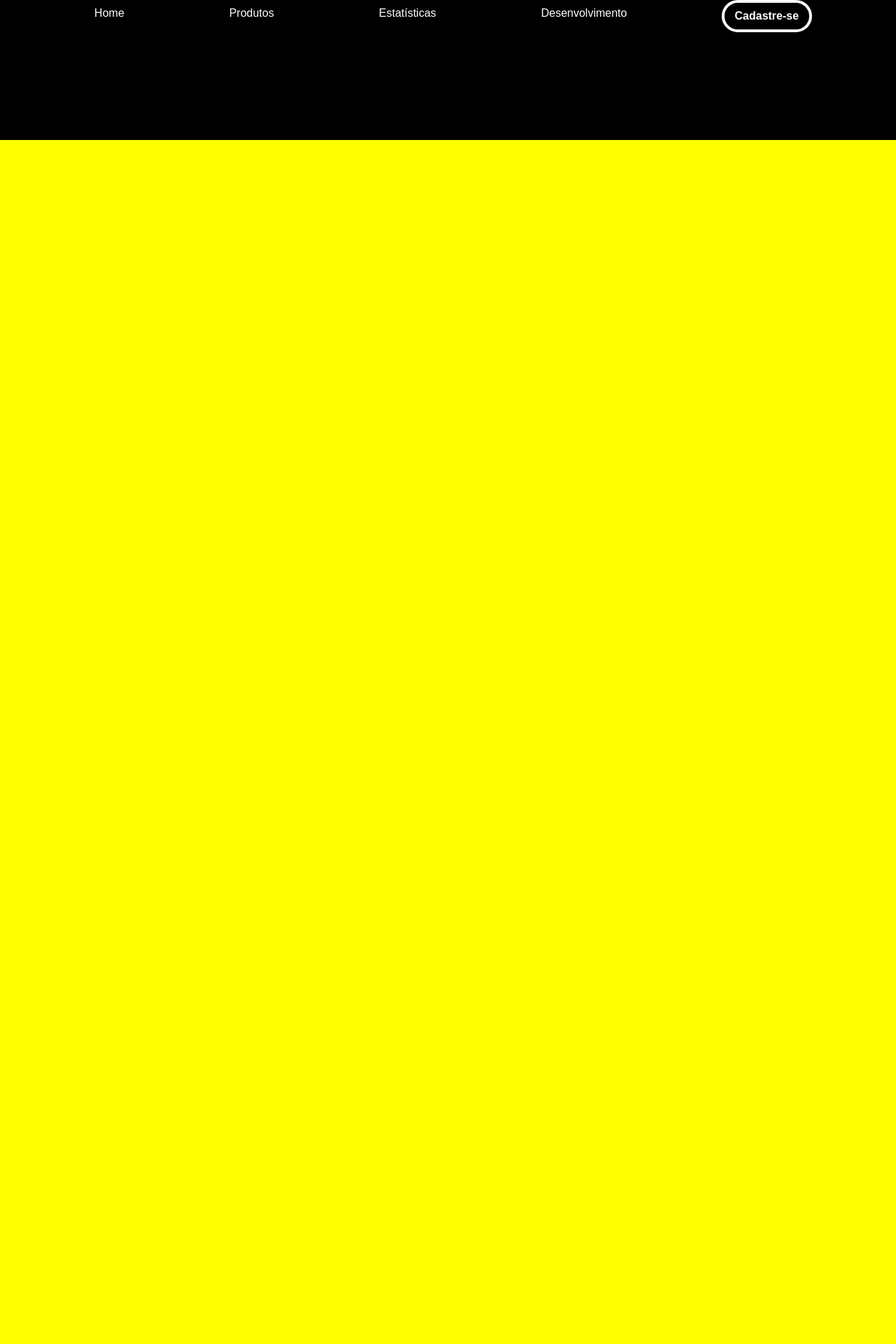
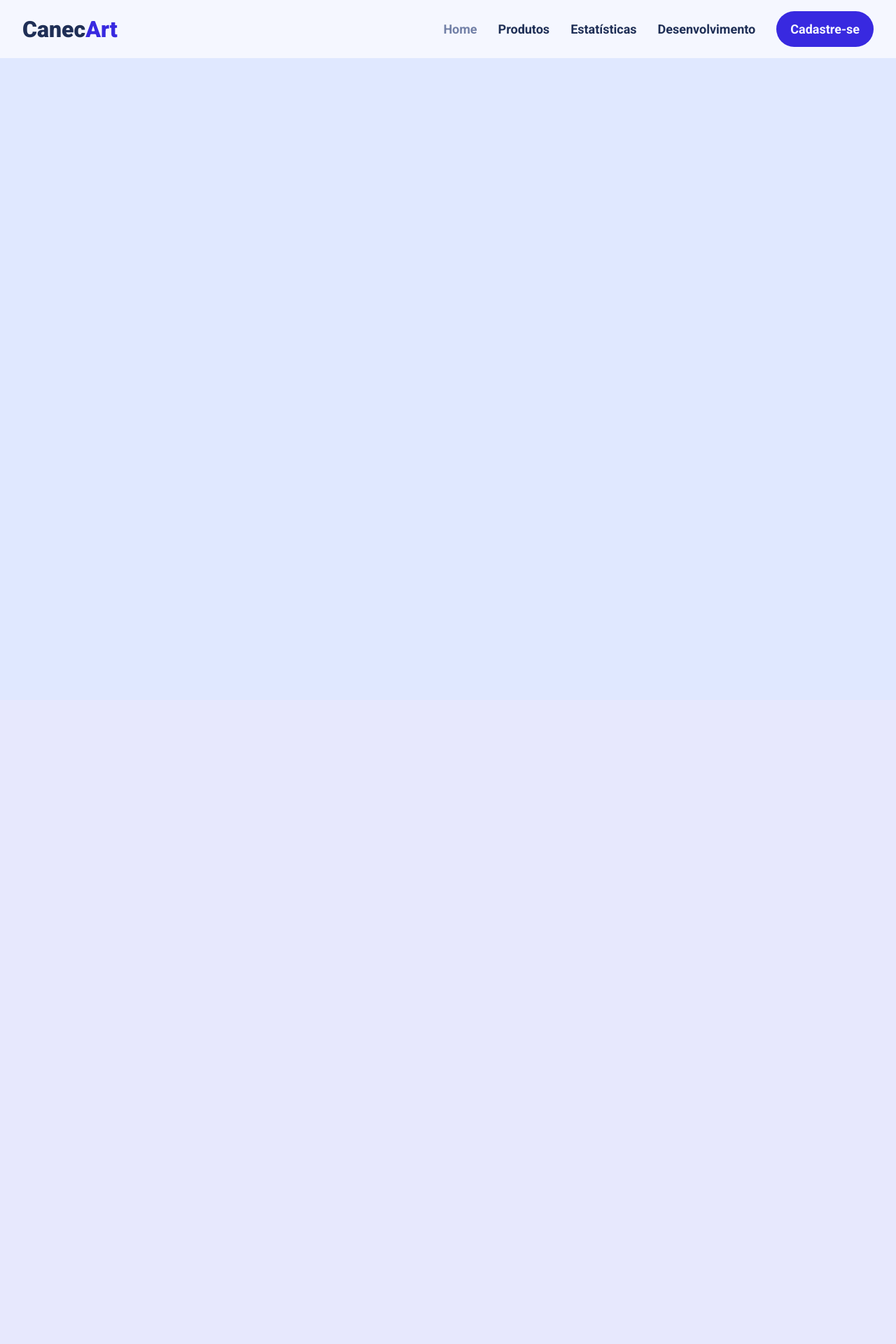
Before and after one commit to GabrielNicolim/CanecArt, a PHP site: page / in a window 1280 px wide. Shown: the top 1920 px of the page at 70% size. After the commit the page ends 83 px from the top, so only its background shows below. Run offline with PHP 8.4, Linux system fonts and the light colour scheme.

Commit message:
Barra de navegação e paleta de cores

```diff
--- a/index.html
+++ b/index.html
@@ -4,19 +4,23 @@
     <meta charset="UTF-8">
     <meta http-equiv="X-UA-Compatible" content="IE=edge">
     <meta name="viewport" content="width=device-width, initial-scale=1.0">
-    <title>Document</title>
+    <title>Home</title>
 
     <link rel="stylesheet" href="public/css/style.css">
 </head>
 <body>
     <div class="container">
         <header>
+            <a href="#home" class="logo">
+                Canec<span>Art</span>
+            </a>
+
             <nav>
-                <a href="" class="btn">Home</a>
-                <a href="" class="btn">Produtos</a>
-                <a href="" class="btn">Estatísticas</a>
-                <a href="" class="btn">Desenvolvimento</a>
-                <a href="" class="btn primary">Cadastre-se</a>
+                <a href="#home" class="btn active">Home</a>
+                <a href="#products" class="btn">Produtos</a>
+                <a href="#Estatics" class="btn">Estatísticas</a>
+                <a href="#Development" class="btn">Desenvolvimento</a>
+                <a href="#Register" class="btn primary">Cadastre-se</a>
             </nav>
         </header>
 
--- a/public/css/style.css
+++ b/public/css/style.css
@@ -1,67 +1,119 @@
+@import url('https://fonts.googleapis.com/css2?family=Roboto:wght@400;500;700;900&display=swap');
+
 /* Definição das cores */
+
+:root {
+    --pale-blue: hsl(225, 100%, 94%);
+    --bright-blue: hsl(245, 75%, 52%);
+    --very-pale-blue: hsl(225, 100%, 98%);
+    --desaturated-blue: hsl(224, 23%, 55%);
+    --dark-blue: hsl(223, 47%, 23%);
+    --white: #FFF;
+}
 
 * {
     margin: 0;
     padding: 0;
     box-sizing: border-box;
     overflow-x: hidden;
-    font-family: Arial, Helvetica, sans-serif;
+    font-family: 'Roboto', sans-serif;
+}
+
+a {
+    text-decoration: none;
 }
 
 body {
     width: 100vw;
     min-height: 100vh;
-    background: green;
+    background: var(--pale-blue);
 }
 
 .container {
     min-width: 1000px;
     max-width: 1500px;
     min-height: 1000px;
-    background: red;
     margin: 0 auto;
+    box-shadow: 0px 2px 5px rgba(0, 0, 0, 0.2);
 }
 
 header {
     width: 100%;
-
-    /* Remover Depois */
-    height: 200px;
-    background: black;
+    display: flex;
+    justify-content: space-between;
+    align-items: center;
+    padding: 1em 2em;
+    background: var(--very-pale-blue);
 }
 
 .content {
     width: 100%;
-
-    /* Remover Depois */
-    background: yellow;
-    height: 8000px;
 }
 
 footer {
     width: 100%;
+    background: var(--very-pale-blue);
+}
 
-    /* Remover Depois */
-    height: 100px;
-    background: white;
+.logo {
+    font-size: 32px;
+    font-weight: 900;
+    color: var(--dark-blue);
+}
+
+.logo span {
+    color: var(--bright-blue);
 }
 
 nav {
     display: flex;
     justify-content: space-evenly;
+    align-items: center;
 }
 
 nav .btn {
-    text-decoration: none;
-    font-weight: 500;
-    padding: 10px 15px;
-    border-radius: 8em;
+    font-weight: 700;
+    color: var(--dark-blue);
+    font-size: 18px;
+}
 
-    /* Remover Depois */
-    color: white;
+nav .btn:not(:last-child) {
+    margin-right: 30px;
+}
+
+nav .btn:not(:last-child):hover,
+nav .btn.active {
+    color: var(--desaturated-blue);
+    transition: 200ms;
 }
 
 nav .btn.primary {
-    font-weight: 700;
-    border: 4px solid white;
+    padding: 15px 20px;
+    border-radius: 8em;
+    background: var(--bright-blue);
+    color: var(--very-pale-blue);
 }
+
+nav .btn.primary:hover {
+    background: var(--dark-blue);
+    transition: 200ms;
+}
+
+/* Overflow */
+
+/* width */
+::-webkit-scrollbar {
+    width: 10px;
+  }
+
+  /* Track */
+  ::-webkit-scrollbar-track {
+    box-shadow: inset 0 0 5px var(--white);
+    border-radius: 10px;
+  }
+
+  /* Handle */
+  ::-webkit-scrollbar-thumb {
+    background: var(--desaturated-blue);
+    border-radius: 4px;
+  }
```
